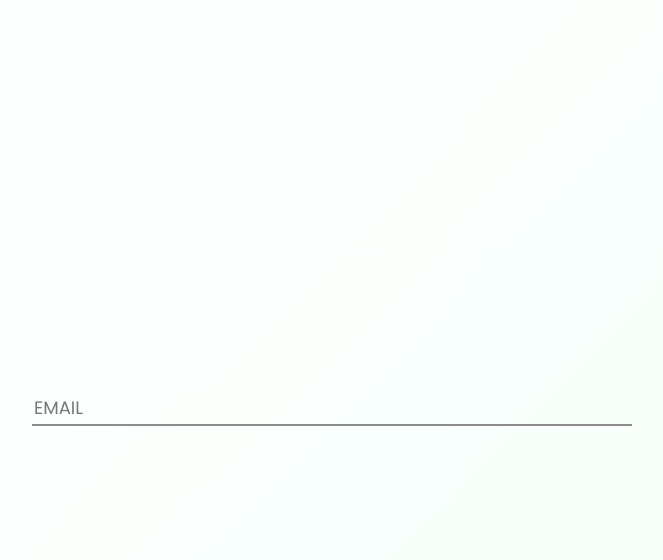
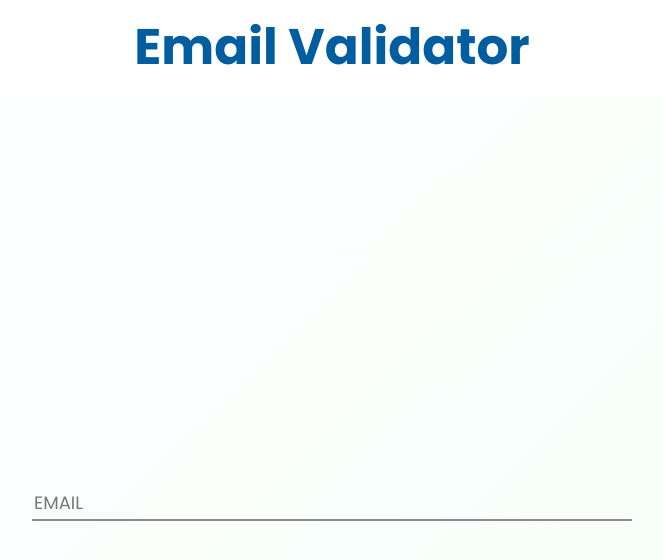
Before and after one commit to Anan-Karanja/Email-Validation, a plain HTML site: page index.html in a window 1280 px wide. Shown: the whole page, without its empty margins (308-971 px from the left). Drawn offline with Linux system fonts and the light colour scheme.

Commit message:
Added the title

```diff
--- a/index.html
+++ b/index.html
@@ -11,6 +11,7 @@
 
 <body>
 
+    <h2 class="tex">Email Validator</h2>
     <div class="hero">
         <div class="input_group">
             <label id="email_label">EMAIL</label>
--- a/style.css
+++ b/style.css
@@ -16,6 +16,13 @@
     justify-content: center;
     align-items: center;
     font-size: 1.2em;
+}
+
+.tex {
+    padding: 10px;
+    text-align: center;
+    font-size: 50px;
+    color: #005d9f;
 }
 
 .input_group {
```
